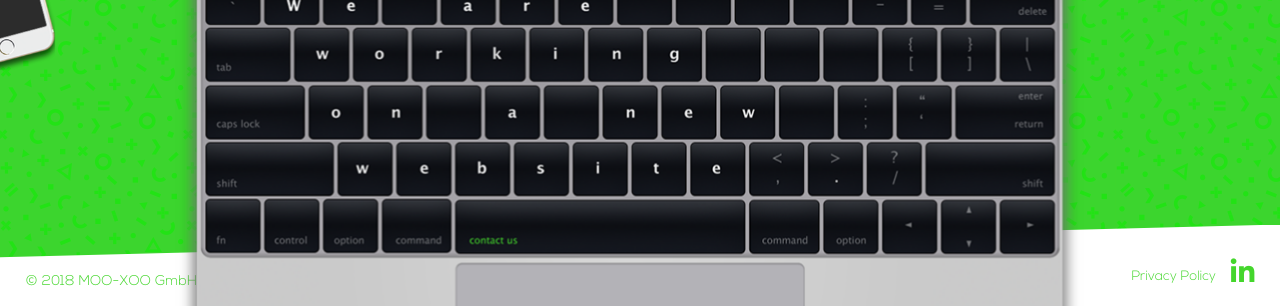
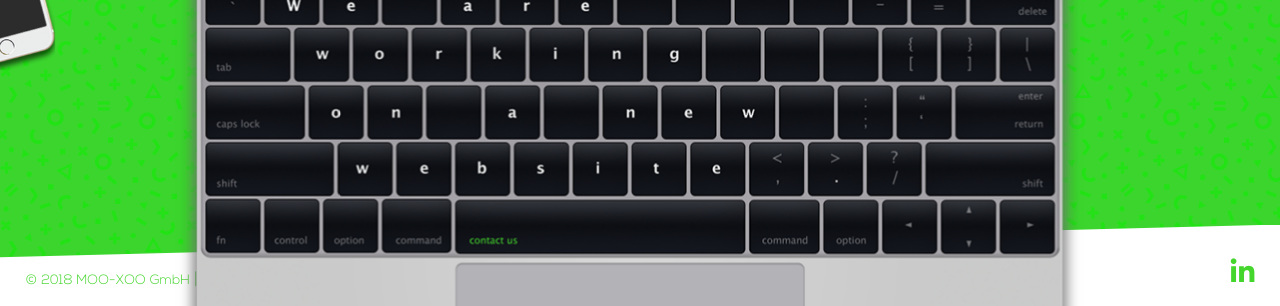
Before and after one commit to MOO-XOO/moo-xoo.github.io, a Jekyll site: the page built from index.html, in a window 1280 px wide. Shown: the part 594-900 px from the top of the page. Built offline with Jekyll 4.4.1, drawn with Linux system fonts in a browser that asks for light colours; nearby versions of some CDN libraries.

Commit message:
Change privacy policies link in footer

```diff
--- a/_includes/footer.html
+++ b/_includes/footer.html
@@ -1,7 +1,10 @@
 <footer>
   <ul>
-    <li class="policy-link footer-right"><a href="/privacy_policy"> Privacy Policy </a></li>
-    <li class="copyright"><a href="/impressum">&copy; 2018 MOO-XOO GmbH</a></li>
+    <li class="copyright">
+      <a href="/impressum">&copy; 2018 MOO-XOO GmbH</a>
+      <a class="pipe">|</a>
+      <a href="/privacy_policy">Privacy Policy</a>
+    </li>
     <li class="linkedin footer-right"><a href="https://www.linkedin.com/company/moo-xoo" class="fa fa-linkedin" target="_blank"></a></li>
   </ul>
 </footer>
--- a/assets/css/index.scss
+++ b/assets/css/index.scss
@@ -176,9 +176,6 @@
 
   -webkit-clip-path: polygon(0 40%, 100% 0, 100% 100%, 0% 100%);
   clip-path: polygon(0 40%, 100% 0, 100% 100%, 0% 100%);
-}
-
-footer {
   background-color: $white-fff;
   color: $green-mooxoo;
 
@@ -205,6 +202,7 @@
   .copyright {
     position: absolute;
     bottom: 15px;
+    font-size: 1.5vmin;
     left: 2%;
   }
 
@@ -220,10 +218,8 @@
     right: 2%;
   }
 
-  .policy-link {
-    right: 5%;
-    font-size: 1.5vmin;
-    bottom: 20px;
+  .pipe {
+    font-size: 2vmin;
   }
 }
 
```
